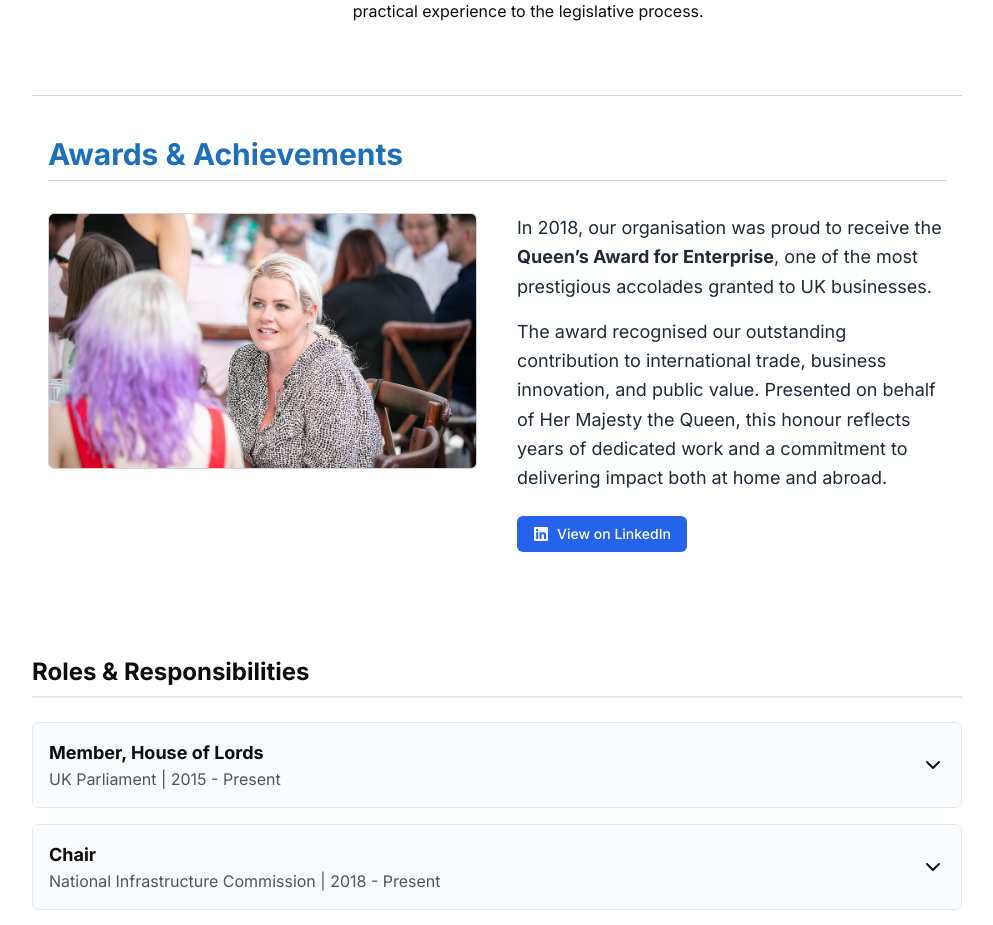
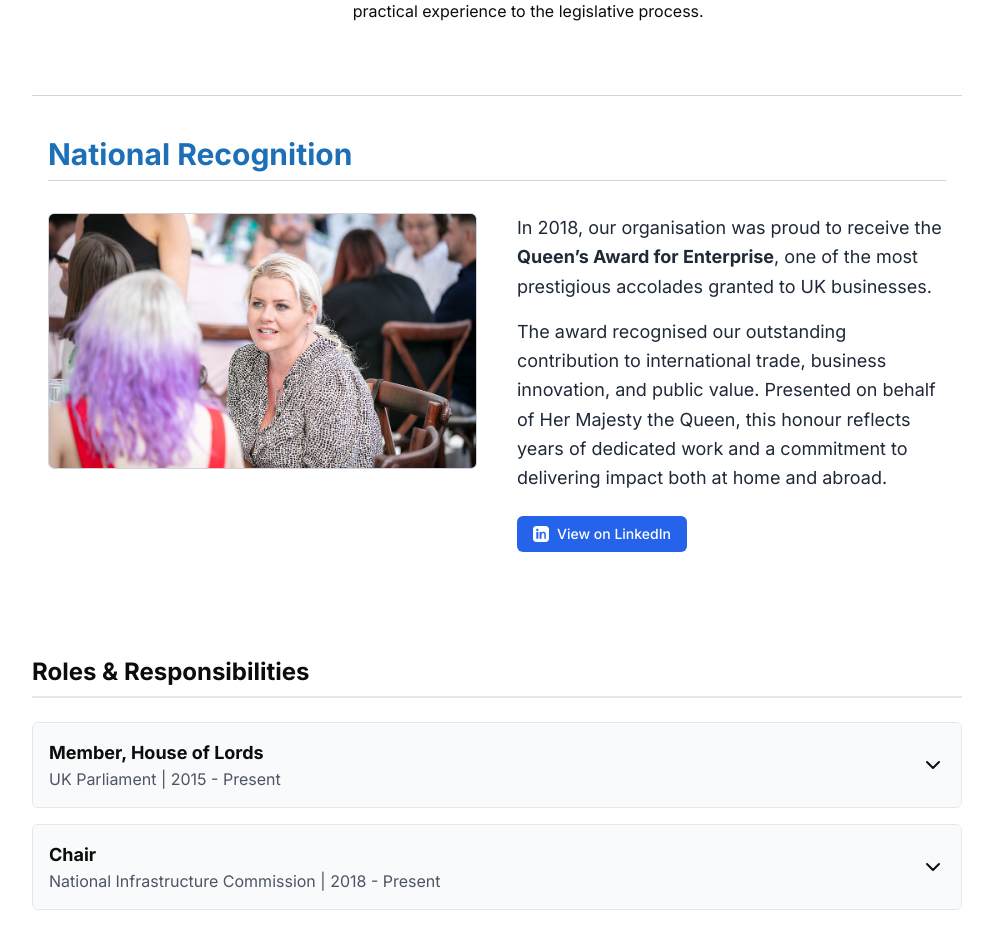
Before and after one commit to zakfarnworth23/farnworthdotorguk, a Next.js app: page / in a window 1280 px wide. Shown: the part 1120-2045 px from the top of the page, without its empty margins (143-1136 px from the left). Built offline with nearby package versions, Linux system fonts and the light colour scheme.

Commit message:
Update achievements-section.tsx

```diff
--- a/components/achievements-section.tsx
+++ b/components/achievements-section.tsx
@@ -1,17 +1,16 @@
 "use client";
 
 import { useEffect, useState } from "react";
-import { FaLinkedin } from "react-icons/fa";
 
 export default function RecognitionSection() {
   const images = [
     {
       src: "/award-photo-01.jpg",
-      alt: "BCS IT & Digital Apprenticeship Award 2024",
+      alt: "BCS IT & Digital Apprenticeship Awards 2024",
     },
     {
       src: "/award-photo-02.jpg",
-      alt: "BCS IT & Digital Apprenticeship Award 2024",
+      alt: "BCS IT & Digital Apprenticeship Awards 2024",
     },
   ];
 
@@ -34,7 +33,7 @@ export default function RecognitionSection() {
     >
       <div className="max-w-6xl mx-auto px-4">
         <h2 className="text-2xl md:text-3xl font-bold mb-8 text-govuk-blue border-b border-gray-300 pb-2">
-          Awards & Achievements
+          National Recognition
         </h2>
 
         <div className="grid grid-cols-1 md:grid-cols-2 gap-10 items-start">
@@ -57,7 +56,7 @@ export default function RecognitionSection() {
               ))}
             </div>
 
-            {/* Thumbnail selector (visible on hover) */}
+            {/* Thumbnails shown on hover */}
             <div className="mt-3 flex gap-2 justify-center opacity-0 group-hover:opacity-100 transition-opacity duration-300">
               {images.map((img, i) => (
                 <img
@@ -75,10 +74,10 @@ export default function RecognitionSection() {
             </div>
           </div>
 
-          {/* Right: Text and LinkedIn button */}
+          {/* Right: Description and LinkedIn button */}
           <div className="flex flex-col justify-between h-full">
-            <div className="text-lg leading-relaxed text-gray-800 mb-6">
-              <p className="mb-4">
+            <div className="text-lg leading-relaxed text-gray-800 mb-6 space-y-4">
+              <p>
                 In 2018, our organisation was proud to receive the{" "}
                 <strong>Queen’s Award for Enterprise</strong>, one of the most
                 prestigious accolades granted to UK businesses.
@@ -98,7 +97,14 @@ export default function RecognitionSection() {
               rel="noopener noreferrer"
               className="inline-flex items-center px-4 py-2 text-white bg-blue-600 hover:bg-blue-700 rounded-md text-sm font-medium w-max transition-colors"
             >
-              <FaLinkedin className="mr-2 h-4 w-4" />
+              <svg
+                xmlns="http://www.w3.org/2000/svg"
+                viewBox="0 0 24 24"
+                fill="currentColor"
+                className="w-4 h-4 mr-2"
+              >
+                <path d="M19 0h-14c-2.761 0-5 2.239-5 5v14c0 2.762 2.239 5 5 5h14c2.762 0 5-2.238 5-5v-14c0-2.761-2.238-5-5-5zm-11 19h-3v-10h3v10zm-1.5-11.268c-.966 0-1.75-.784-1.75-1.75s.784-1.75 1.75-1.75 1.75.784 1.75 1.75-.784 1.75-1.75 1.75zm13.5 11.268h-3v-5.5c0-1.378-.028-3.15-1.922-3.15-1.923 0-2.219 1.5-2.219 3.043v5.607h-3v-10h2.881v1.366h.041c.401-.759 1.381-1.56 2.842-1.56 3.038 0 3.6 2.002 3.6 4.604v5.59z" />
+              </svg>
               View on LinkedIn
             </a>
           </div>
```
